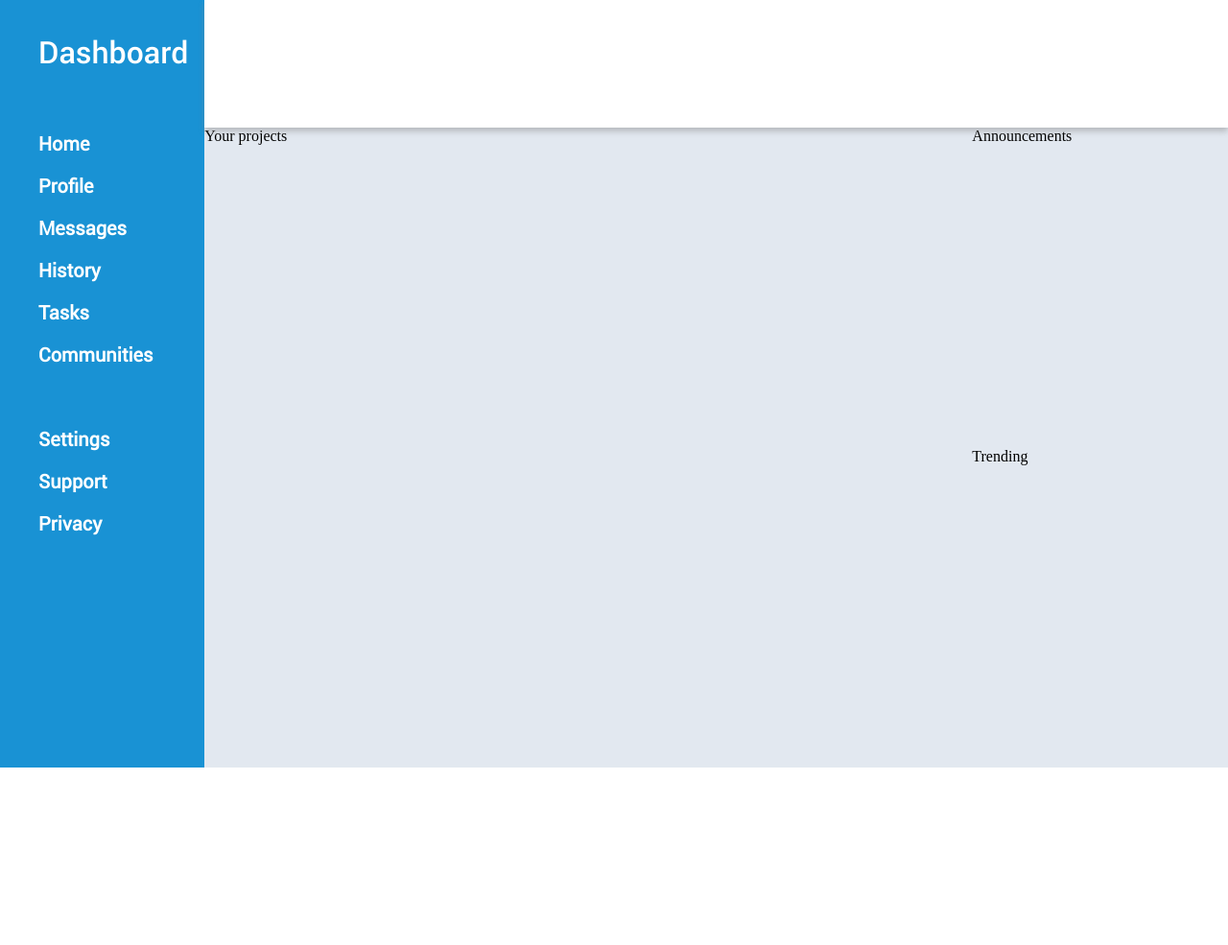
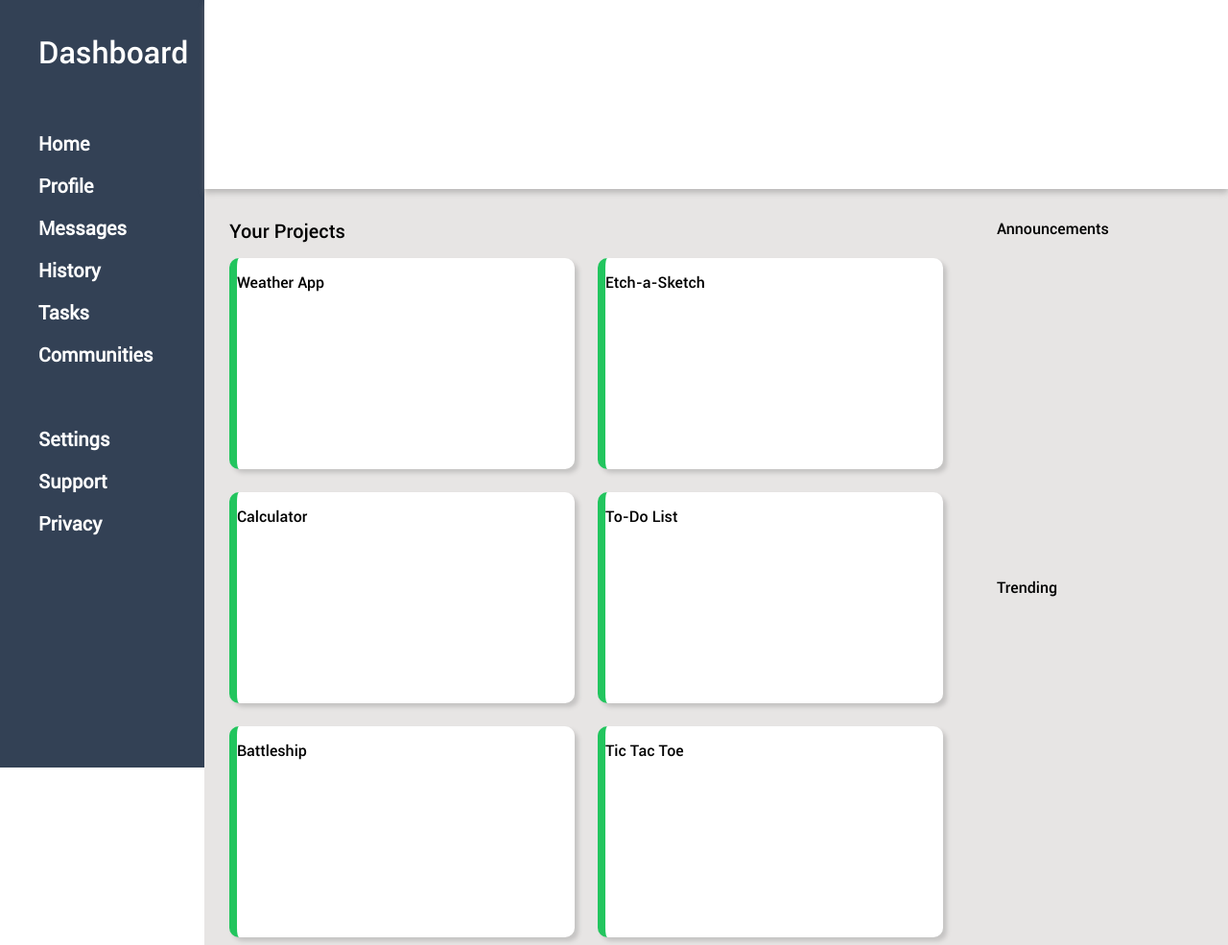
Before and after one commit to pequito193/admin-dashboard, a plain HTML site: page index.html in a window 1280 px wide. Shown: the whole page at 96% size. Before the commit the page ends 800 px from the top, so only its background shows below. Drawn offline with Linux system fonts and the light colour scheme.

Commit message:
Add more styling to the page

```diff
--- a/index.html
+++ b/index.html
@@ -34,8 +34,45 @@
             <div class="header"></div>
             <div class="main-container">
                 <div class="right-container">
-                    <div class="right-title">Your projects</div>
-                    <div class="cards"></div>
+                    <div class="right-title">Your Projects</div>
+                    <div class="cards">
+                        <div class="card">
+                            <div class="card-content">
+                                <p class="card-title">Weather App</p>
+                                <p></p>
+                            </div>
+                        </div>
+                        <div class="card">
+                            <div class="card-content">
+                                <p class="card-title">Etch-a-Sketch</p>
+                                <p></p>
+                            </div>
+                        </div>
+                        <div class="card">
+                            <div class="card-content">
+                                <p class="card-title">Calculator</p>
+                                <p></p>
+                            </div>
+                        </div>
+                        <div class="card">
+                            <div class="card-content">
+                                <p class="card-title">To-Do List</p>
+                                <p></p>
+                            </div>
+                        </div>
+                        <div class="card">
+                            <div class="card-content">
+                                <p class="card-title">Battleship</p>
+                                <p></p>
+                            </div>
+                        </div>
+                        <div class="card">
+                            <div class="card-content">
+                                <p class="card-title">Tic Tac Toe</p>
+                                <p></p>
+                            </div>
+                        </div>
+                    </div>
                 </div>
                 <div class="left-container">
                     <div class="top-left">
--- a/styles.css
+++ b/styles.css
@@ -15,6 +15,7 @@
 
 body {
     margin: 0;
+    font-family: 'Roboto-medium', sans-serif;
 }
 
 .big-container {
@@ -22,9 +23,12 @@ body {
     grid-template-columns: 1fr 5fr;
 }
 
+
+
+/* Sidebar starts here */
 .left-side {
     grid-column: 1 / 2;
-    background-color: rgba(25,146,212,255);
+    background-color: #334155;
     height: 100vh;
     color: white;
     font-family: 'Roboto-medium', sans-serif;
@@ -52,11 +56,14 @@ body {
     font-family: 'Roboto-Regular', sans-serif;
     font-weight: bold;
 }
+/* Sidebar ends here */
+
+
 
 .right-side {
     grid-column: 2 / 3;
     display: grid;
-    grid-template-rows: 1fr 5fr;
+    grid-template-rows: 1fr 4fr;
 }
 
 .header {
@@ -68,18 +75,44 @@ body {
 
 .main-container {
     grid-row: 2 / 5;
-    background-color: rgba(226,232,240,255);
+    background-color: rgba(231,229,228,255);
     display: grid;
     grid-template-columns: 3fr 1fr;
 }
 
 .right-container {
-    box-shadow: none;
+    margin-top: 3vh;
+    padding: 8px;
+    justify-content: left;
+    padding-left: 2vw;
+}
+
+.right-title {
+    font-size: 20px;
+    margin-bottom: 2vh;
+}
+
+.cards {
+    display: grid;
+    grid-template-columns: repeat(auto-fill, minmax(280px, 360px));
+    gap: 24px;
+}
+
+.card {
+    background-color: white;
+    box-shadow: 4px 4px 4px rgba(128, 128, 128, 0.322);
+    height: 220px;
+    border-radius: 10px;
+    border-left: 8px solid #22c55e;
 }
 
 .left-container {
     display: grid;
     grid-template-rows: 1fr 1fr;
+    margin-top: 3vh;
+    padding: 8px;
+    justify-content: left;
+    padding-left: 2vw;
 }
 
 .top-left {
```
